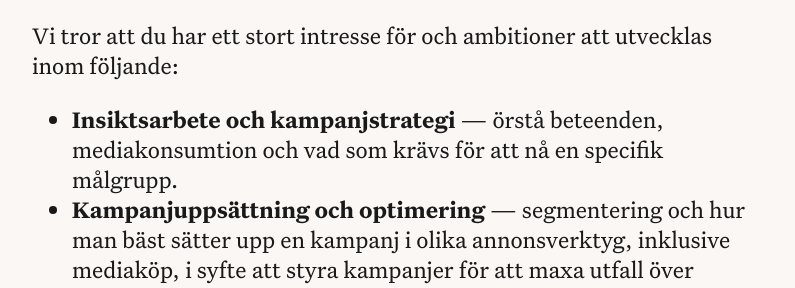
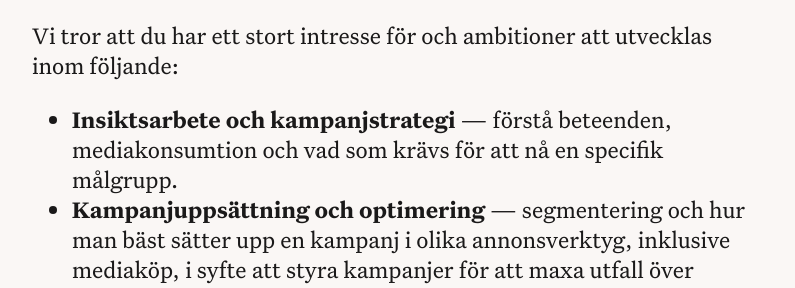
Before and after one commit to kwdstudio/kwdstudio.github.io, a Jekyll site: the page built from _jobs/digital-strateg.md, in a window 1280 px wide and 900 px high, scrolled down 918 px. Shown: the part 156-444 px from the top of the window, without its empty margins (240-1035 px from the left). Built offline with Jekyll 4.4.1, drawn with Linux system fonts in a browser that asks for light colours.

Commit message:
Update digital-strateg.md

```diff
--- a/_jobs/digital-strateg.md
+++ b/_jobs/digital-strateg.md
@@ -17,7 +17,7 @@ Som marknadsstrateg har du en viktig roll både i det initiala insiktsarbetet at
 
 Vi tror att du har ett stort intresse för och ambitioner att utvecklas inom följande:
 
-- **Insiktsarbete och kampanjstrategi** — örstå beteenden, mediakonsumtion och vad som krävs för att nå en specifik målgrupp.
+- **Insiktsarbete och kampanjstrategi** — förstå beteenden, mediakonsumtion och vad som krävs för att nå en specifik målgrupp.
 - **Kampanjuppsättning och optimering** — segmentering och hur man bäst sätter upp en kampanj i olika annonsverktyg, inklusive mediaköp, i syfte att styra kampanjer för att maxa utfall över kampanjperioden.
 - **Utvärdering och analys** — sammanställning av data i syfte att få fram insikter om både resultat och effekt. Förmåga att formulera och presentera insikter på ett pedagogiskt sätt.
 - **Paketering och format** — ett stort intresse för vilket innehåll som krävs och hur det kan ta form givet plattformarnas förutsättningar. Har du erfarenhet och kompetens att producera innehåll för sociala och digitala kanaler är det en bonus.
```
